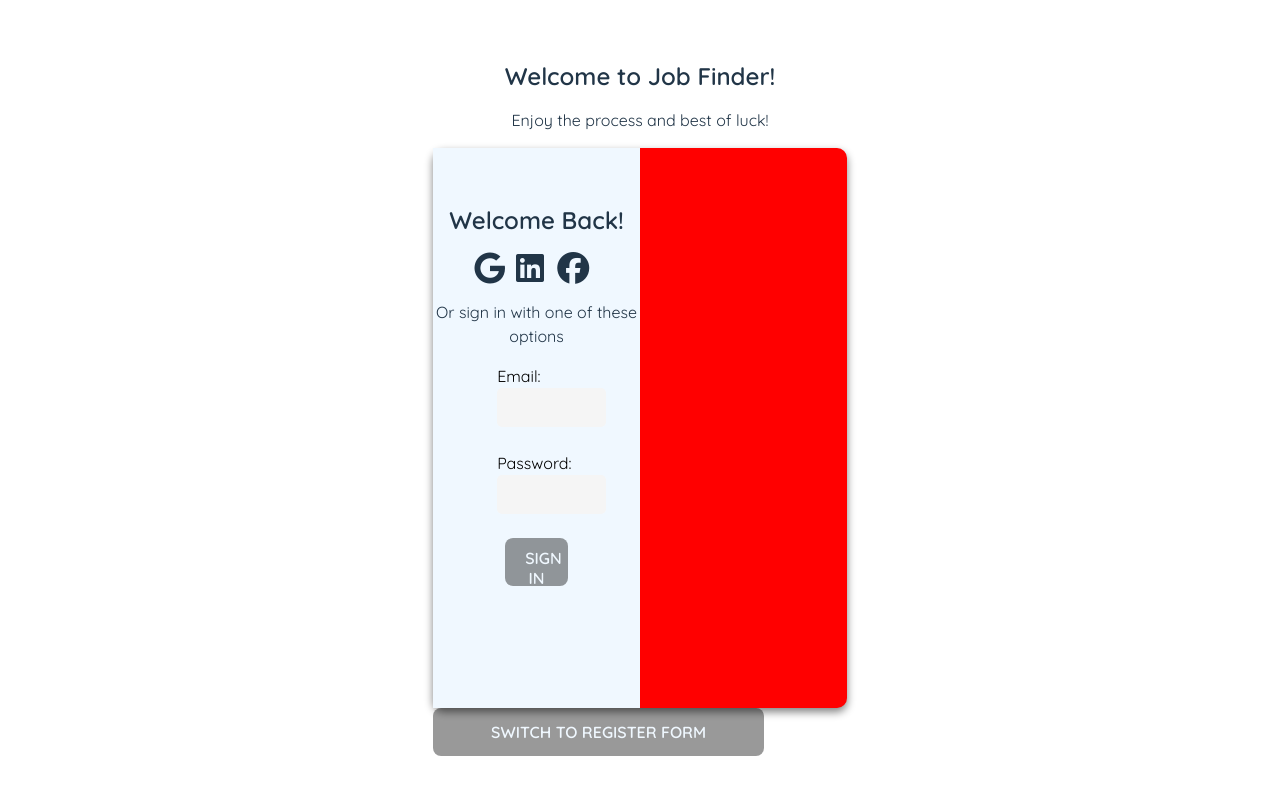
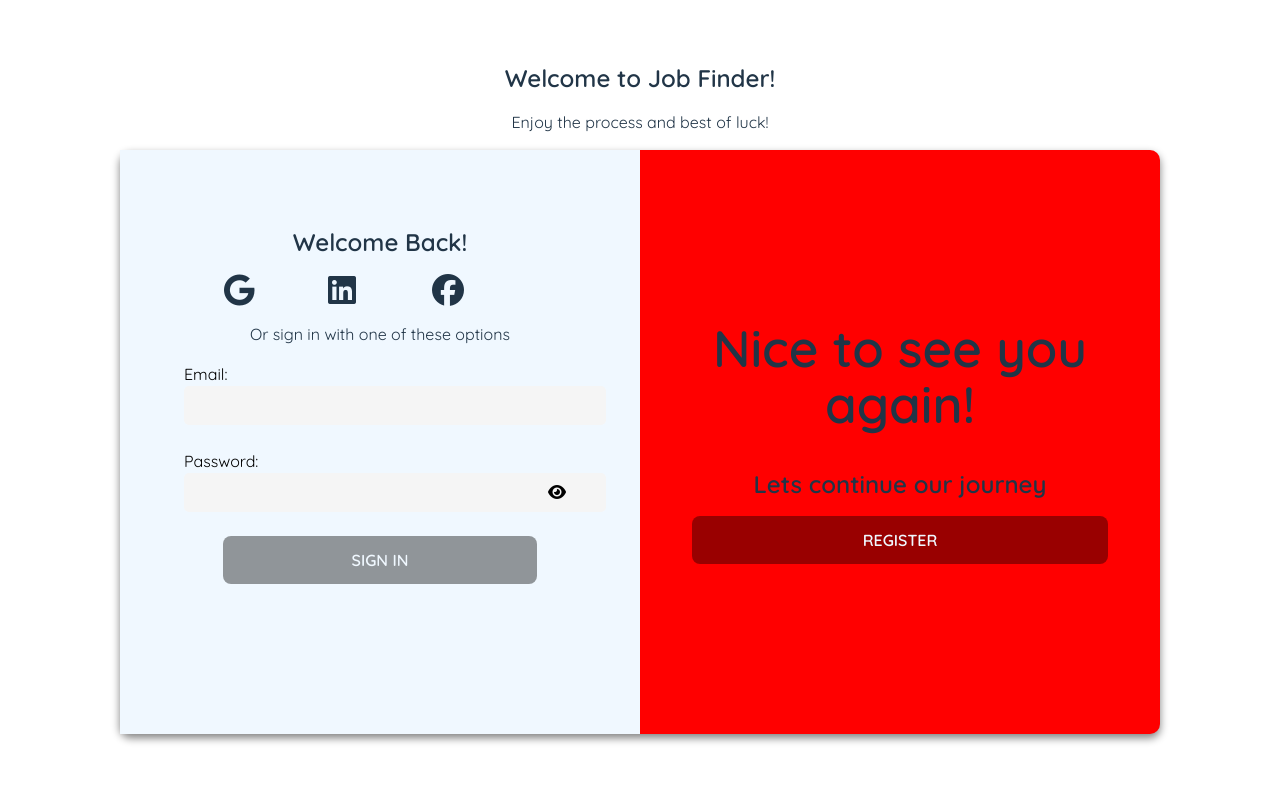
Before and after one commit to Kagweitis/the-job-finder, a Vue app: page / in a window 1280 px wide. Shown: the top 794 px of the page. Built offline with nearby package versions, Linux system fonts and the light colour scheme.

Commit message:
transitions remain

```diff
--- a/src/views/LandingView.vue
+++ b/src/views/LandingView.vue
@@ -2,10 +2,12 @@
     <div class="landing-page">
         <h2 style="padding-top: 0;">Welcome to Job Finder!</h2>
         <p>Enjoy the process and best of luck!</p>
+
     <div class="container">
-           <template v-if="showSignInForm">
-            <div id="login-panel">
-                <h2>Welcome Back!</h2>
+        <template v-if="showSignInForm" :style="loginStyle">
+            <transition>
+            <div id="login-panel" >
+                <h2 style="margin-top: 5vh;">Welcome Back!</h2>
                 <div class="social-container">
                     <i class="fa-brands fa-google fa-2x"></i>
                     <i class="fa-brands fa-linkedin fa-2x"></i>
@@ -20,22 +22,35 @@
                     <br />
                     <label>
                     Password:
-                    <input v-model="password" type="password" />
+                    <div class="password-container">
+                        <!-- <input v-model="password" type="password" :type="passwordType"/> -->
+                        <input v-model="password" :type="showPassword ? 'text' : 'password'">
+                        <i class="fas fa-eye" @click="showPassword = !showPassword"></i>
+                    </div>
                     </label>
                     <br />
                     <button type="submit">Sign in</button>
+
                 </form>
                 </div>
+            </transition>
+                    <div id="login-panel-info">
+                    <h1>Nice to see you again!</h1>
+                    <h2>Lets continue our journey</h2>
+                    <button @click="showSignInForm = !showSignInForm">
+                    {{ showSignInForm ? 'Register' : 'Sign In' }}
+                    </button>
+                </div>
                 </template>
-           <template v-else>
+                <template v-else :style="registerStyle">
                     <div id="register-panel">
-                    <h2>Create Account</h2>
+                        <h2 style="margin-top: 4vh;">Create Account</h2>
                         <div class="social-container">
                             <i class="fa-brands fa-google fa-2x"></i>
                             <i class="fa-brands fa-linkedin fa-2x"></i>
                             <i class="fa-brands fa-facebook fa-2x"></i>
                         </div>
-                    <p>Or sign up with one of these options</p>
+                        <p >Or sign up with one of the above</p>
                     <form @submit.prevent="onSubmit">
                             <label>
                                 Name:
@@ -47,26 +62,41 @@
                             </label>
                             <label>
                             Password:
-                            <input v-model="password" type="password" />
+                            <div class="password-container">
+                                <!-- <input v-model="password" type="password" :type="passwordType"/>
+                                <i class="fas fa-eye" @click="togglePasswordVisibility"></i> -->
+                                <input v-model="password" :type="showPassword ? 'text' : 'password'">
+                                <i class="fas fa-eye" @click="showPassword = !showPassword"></i>
+                            </div>
                             </label>
                         <label>
                             Confirm Password:
-                        <input v-model="password" type="password" />
+                            <div class="password-container">
+                                <!-- <input v-model="password" type="password" :type="passwordType"/>
+                                <i class="fas fa-eye" @click="togglePasswordVisibility"></i> -->
+                                <input v-model="password" :type="showPassword ? 'text' : 'password'">
+                                <i class="fas fa-eye" @click="showPassword = !showPassword"></i>
+                            </div>
                         </label>
                         <br />
                         <button type="submit">Register</button>
                     </form>
                 </div>
+                <div class="register-panel-info">
+                    <h1>Hello there!</h1>
+                    <h2>We're glad you chose us</h2>
+                     <p>Lets get started!</p>
+                    <button @click="showSignInForm = !showSignInForm">
+                    {{ showSignInForm ? 'Register' : 'Sign In' }}
+                    </button>
+                </div>
                  </template>
             </div>
-        <button @click="showSignInForm = !showSignInForm">
-      {{ showSignInForm ? 'Switch to Register Form' : 'Switch to Sign In Form' }}
-    </button>
         </div>
 </template>
 
 <script setup>
-import { reactive, ref } from 'vue';
+import { reactive, ref, computed } from 'vue';
 
 
 const details = reactive({
@@ -75,8 +105,33 @@ const details = reactive({
     password: '',
 })
 
+const passwordType = ref('password');
+
+
+function togglePasswordVisibility() {
+      passwordType.value = passwordType.value === 'password' ? 'text' : 'password';
+      console.log(passwordType.value);
+    }
+
 const showSignInForm = ref(true)
 
+const showPassword = ref(false)
+
+const loginStyle = computed(() => {
+      return {
+        position: 'absolute',
+        left: showSignInForm.value ? 0 : '100%',
+        transition: 'all .3s'
+      }
+    });
+
+const registerStyle = computed(() => {
+      return {
+        position: 'absolute',
+        left: showSignInForm.value ? '-100%' : 0,
+        transition: 'all .3s'
+      }
+    });
 
 const onSubmit = () => {
     console.log(details)
@@ -86,18 +141,40 @@ const onSubmit = () => {
 
 <style scoped>
 @import url('https://fonts.googleapis.com/css2?family=Quicksand:wght@300;400;500;600&display=swap');
-body{
-    display: flex;
-    justify-content: center;
-}
+
  .landing-page{
     /* background-image: url('../assets/imgs/dbz-dragon-ball-z-goku-dragon-ball-super-wallpaper-preview.jpg'); */
-    font: 'Montserrat';
+    font: 'Quicksand';
     background-color: white;
     background-size: cover;
     min-height: 98vh;
     align-content: center;
     justify-content: center;
+}
+
+.v-enter-from {
+  opacity: 0
+}
+.v-enter-to {
+  opacity: 1
+}
+.v-enter-active {
+  transition: opacity 2s ease
+}
+
+.slide-up-enter, .slide-up-leave-to {
+    transform: translateY(100%);
+  }
+  .slide-up-enter-to, .slide-up-leave {
+    transform: translateY(0%);
+  }
+
+   /* Fade transition */
+   .fade-enter, .fade-leave-to {
+    opacity: 0;
+  }
+  .fade-enter-to, .fade-leave {
+    opacity: 1;
   }
 
 /* body {
@@ -115,6 +192,40 @@ h2{
     text-align: center;
     padding-top: 5vh;
     font-style: oblique;
+    margin-top: 0;
+}
+
+
+h1{
+    margin: 0;
+}
+
+.password-container {
+  position: relative;
+}
+
+.password-container i {
+  position: absolute;
+  top: 50%;
+  right: 10px;
+  transform: translateY(-50%);
+  cursor: pointer;
+}
+
+#login-panel-info{
+    display: flex;
+    flex-direction: column;
+    justify-content: center;
+    align-items: center;
+    text-align: center;
+}
+
+.register-panel-info{
+    display: flex;
+    flex-direction: column;
+    justify-content: center;
+    align-content: center;
+    text-align: center;
 }
 
 p{
@@ -130,8 +241,9 @@ label{
     grid-template-columns: 50% 50%;
     font-family: 'Quicksand', sans-serif;
     background-color: red;
-    height: 70vh;
-    max-width: 140vh;
+    height: 73vh;
+    max-width: 160vh;
+    min-width: 130vh;
     min-height: auto;
     border-radius: 10px;
     box-shadow: 0 4px 8px 0 grey;
@@ -141,7 +253,7 @@ label{
 #login-panel{
    text-align: left;
    background-color: aliceblue;
-   max-height: 70vh;
+   max-height: 73vh;
 }
 
 #register-panel{
@@ -149,7 +261,8 @@ label{
     align-items: center;
     text-align: end;
     padding-bottom: 10vh;
-    max-height: 80vh;
+    max-height: 63vh;
+    background-color: aliceblue;
 }
 
 form{
@@ -204,7 +317,6 @@ button{
     border-radius: 8px;
     font-weight: bold;
     text-transform: uppercase;
-	transition: transform 80ms ease-in;
     align-self: center;
 }
 
```
Lines whose indentation alone changed are shown as unchanged.
